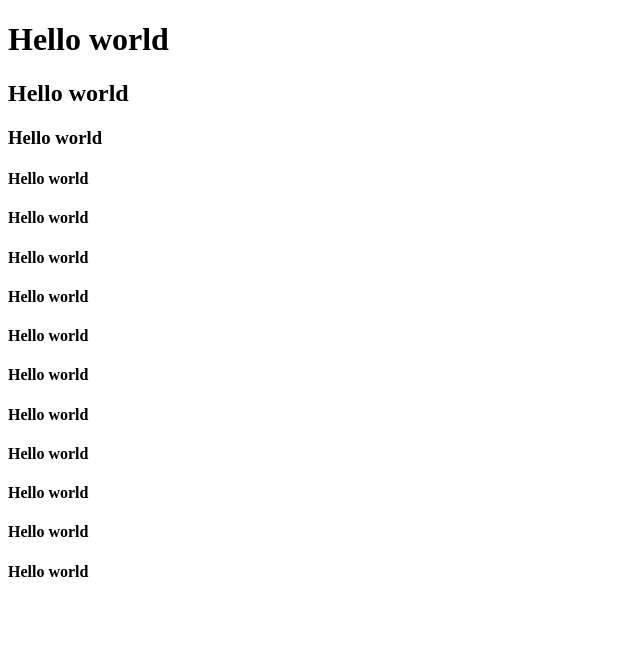
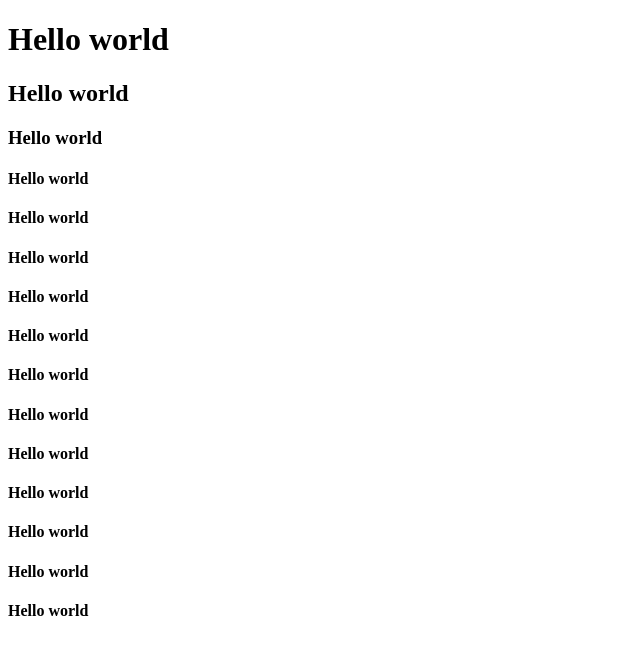
Before and after one commit to pramu-k/git-rebase-practice-app, an Angular app: page / in a window 1280 px wide. Shown: the top 654 px of the page, without its empty margins (0-640 px from the left). Built offline with nearby package versions, Linux system fonts and the light colour scheme.

Commit message:
commit 33 on main

```diff
--- a/src/app/app.component.html
+++ b/src/app/app.component.html
@@ -12,3 +12,4 @@
 <h4>Hello world</h4>
 <h4>Hello world</h4>
 <h4>Hello world</h4>
+<h4>Hello world</h4>
```
